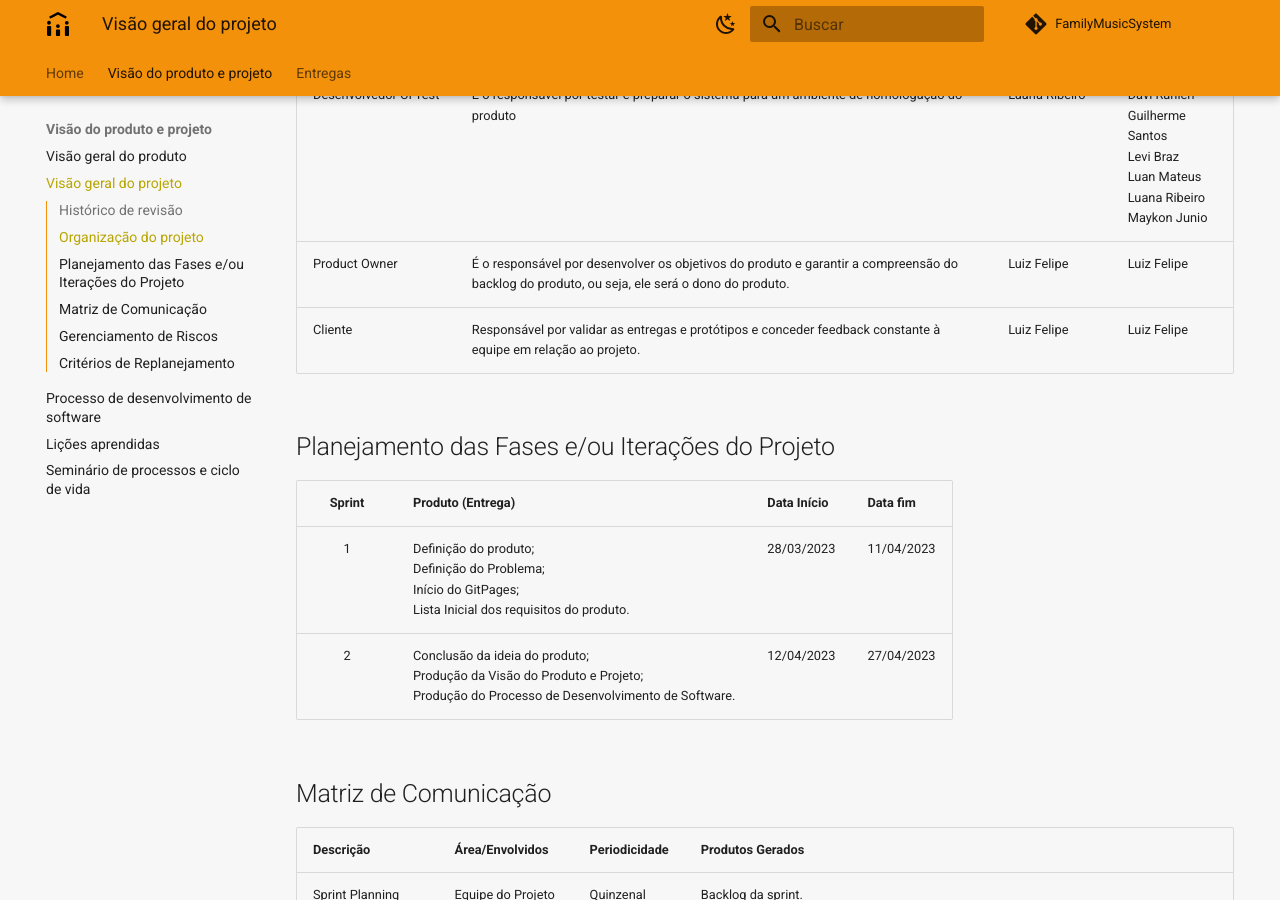
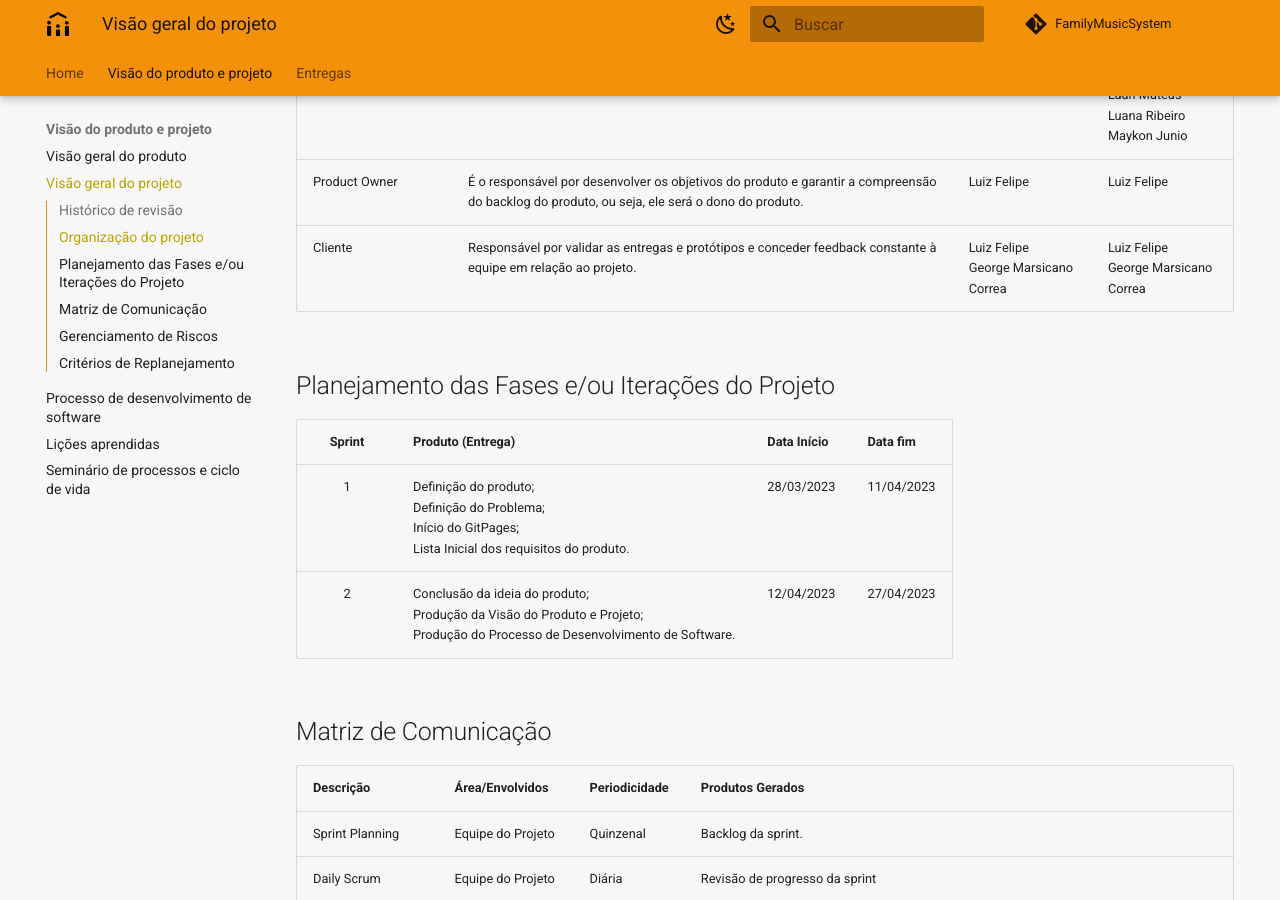
Before and after one commit to mdsreq-fga-unb/2023.1-FamilyMusicSystem, an MkDocs documentation site: the page built from docs/visao-produto-projeto/visao-projeto.md, in a window 1280 px wide and 900 px high, scrolled down 955 px. Built offline with MkDocs 1.6.1 and Material for MkDocs 9.7.7, drawn with Linux system fonts in a browser that asks for light colours; comment, search, counter and statistics services are not loaded; old or Windows-style settings are respelled for this version of MkDocs.

Commit message:
Corrigindo erros relacionados na primeira entrega.

```diff
--- a/docs/visao-produto-projeto/visao-projeto.md
+++ b/docs/visao-produto-projeto/visao-projeto.md
@@ -1,50 +1,50 @@
 ## Histórico de revisão
 
-| Data       | Versão | Descrição                           | Autor(es)     |
-| :----------: | :------: | :-----------------------------------: | :-------------: |
-| 18/04/2023 | 0.1 | Criação e estruturação do documento | Luan Mateus |
+|    Data    | Versão |              Descrição              |  Autor(es)  |
+| :--------: | :----: | :---------------------------------: | :---------: |
+| 18/04/2023 |  0.1   | Criação e estruturação do documento | Luan Mateus |
 
 ## Organização do projeto
 
-| Papel         | Atribuições                                                  | Responsável        | Participantes                                                |
-| ------------- | ------------------------------------------------------------ | ------------------ | ------------------------------------------------------------ |
-| Desenvolvedor Frontend | Responsável por codificar o design do produto e fazer as devidas implementações referentes ao visual da aplicação. Além de montar o protótipo do sistema. | Levi Braz<br> Luan Mateus | Davi Ranieri<br> Guilherme Santos<br> Levi Braz,<br> Luan Mateus<br> Luana Ribeiro<br> Maykon Junio |
-| Desenvolvedor Backend  | Responsável por implementar as funcionalidades e os devidos fluxos que tem a função de controlar a aplicação | Davi Ranieri,<br> Maykon Junio | Davi Ranieri<br> Guilherme Santos<br> Levi Braz<br> Luan Mateus<br> Luana Ribeiro<br> Maykon Junio |
-| Desenvolvedor Master Scrum | Tem a função de assegurar que a metodologia do Scrum esteja ocorrendo de maneira funcional na equipe. | Guilherme Santos | Davi Ranieri<br> Guilherme Santos<br> Levi Braz<br> Luan Mateus<br> Luana Ribeiro<br> Maykon Junio |
-| Desenvolvedor CI Test | É o responsável por testar e preparar o sistema para um ambiente de homologação do produto | Luana Ribeiro | Davi Ranieri<br> Guilherme Santos<br> Levi Braz<br> Luan Mateus<br> Luana Ribeiro<br> Maykon Junio |
-| Product Owner | É o responsável por desenvolver os objetivos do produto e garantir a compreensão do backlog do produto, ou seja, ele será o dono do produto. | Luiz Felipe | Luiz Felipe |
-| Cliente | Responsável por validar as entregas e protótipos e conceder feedback constante à equipe em relação ao projeto. | Luiz Felipe | Luiz Felipe |
+| Papel                      | Atribuições                                                                                                                                               | Responsável                              | Participantes                                                                                       |
+| -------------------------- | --------------------------------------------------------------------------------------------------------------------------------------------------------- | ---------------------------------------- | --------------------------------------------------------------------------------------------------- |
+| Desenvolvedor Frontend     | Responsável por codificar o design do produto e fazer as devidas implementações referentes ao visual da aplicação. Além de montar o protótipo do sistema. | Levi Braz<br> Luan Mateus                | Davi Ranieri<br> Guilherme Santos<br> Levi Braz,<br> Luan Mateus<br> Luana Ribeiro<br> Maykon Junio |
+| Desenvolvedor Backend      | Responsável por implementar as funcionalidades e os devidos fluxos que tem a função de controlar a aplicação                                              | Davi Ranieri,<br> Maykon Junio           | Davi Ranieri<br> Guilherme Santos<br> Levi Braz<br> Luan Mateus<br> Luana Ribeiro<br> Maykon Junio  |
+| Desenvolvedor Master Scrum | Tem a função de assegurar que a metodologia do Scrum esteja ocorrendo de maneira funcional na equipe.                                                     | Guilherme Santos                         | Davi Ranieri<br> Guilherme Santos<br> Levi Braz<br> Luan Mateus<br> Luana Ribeiro<br> Maykon Junio  |
+| Desenvolvedor CI Test      | É o responsável por testar e preparar o sistema para um ambiente de homologação do produto                                                                | Luana Ribeiro                            | Davi Ranieri<br> Guilherme Santos<br> Levi Braz<br> Luan Mateus<br> Luana Ribeiro<br> Maykon Junio  |
+| Product Owner              | É o responsável por desenvolver os objetivos do produto e garantir a compreensão do backlog do produto, ou seja, ele será o dono do produto.              | Luiz Felipe                              | Luiz Felipe                                                                                         |
+| Cliente                    | Responsável por validar as entregas e protótipos e conceder feedback constante à equipe em relação ao projeto.                                            | Luiz Felipe <br> George Marsicano Correa | Luiz Felipe <br> George Marsicano Correa                                                            |
 
 ## Planejamento das Fases e/ou Iterações do Projeto
 
-| Sprint| Produto (Entrega) | Data Início | Data fim |
-| :------:| ---------------- | ----------- | -------- |
-| 1 | Definição do produto;<br>Definição do Problema;<br>Início do GitPages;<br>Lista Inicial dos requisitos do produto. | 28/03/2023 | 11/04/2023 |
-| 2 | Conclusão da ideia do produto;<br>Produção da Visão do Produto e Projeto;<br>Produção do Processo de Desenvolvimento de Software. | 12/04/2023 | 27/04/2023 |
-
+| Sprint | Produto (Entrega)                                                                                                                 | Data Início | Data fim   |
+| :----: | --------------------------------------------------------------------------------------------------------------------------------- | ----------- | ---------- |
+|   1    | Definição do produto;<br>Definição do Problema;<br>Início do GitPages;<br>Lista Inicial dos requisitos do produto.                | 28/03/2023  | 11/04/2023 |
+|   2    | Conclusão da ideia do produto;<br>Produção da Visão do Produto e Projeto;<br>Produção do Processo de Desenvolvimento de Software. | 12/04/2023  | 27/04/2023 |
 
 ## Matriz de Comunicação
 
-| Descrição | Área/Envolvidos | Periodicidade | Produtos Gerados |
-| --------- | --------------- | ------------- | ---------------- |
-| Sprint Planning | Equipe do Projeto | Quinzenal | Backlog da sprint. |
-| Daily Scrum | Equipe do Projeto | Diária | Revisão de progresso da sprint |
-| Sprint Review | Equipe do Projeto | Quinzenal | Revisão dos resultados da sprint atual |
-| Sprint Retrospective | Equipe do Projeto | Quinzenal | Documentação de melhorias e lições aprendidas, prezando sempre pelo feedback |
-| Situação do Projeto | Equipe do Projeto,<br> George Marsicano| Semanal | Comunicação de situação atual do projeto para o professor e atualização da documentação do projeto |
+| Descrição            | Área/Envolvidos                         | Periodicidade | Produtos Gerados                                                                                   |
+| -------------------- | --------------------------------------- | ------------- | -------------------------------------------------------------------------------------------------- |
+| Sprint Planning      | Equipe do Projeto                       | Quinzenal     | Backlog da sprint.                                                                                 |
+| Daily Scrum          | Equipe do Projeto                       | Diária        | Revisão de progresso da sprint                                                                     |
+| Sprint Review        | Equipe do Projeto                       | Quinzenal     | Revisão dos resultados da sprint atual                                                             |
+| Sprint Retrospective | Equipe do Projeto                       | Quinzenal     | Documentação de melhorias e lições aprendidas, prezando sempre pelo feedback                       |
+| Situação do Projeto  | Equipe do Projeto,<br> George Marsicano | Semanal       | Comunicação de situação atual do projeto para o professor e atualização da documentação do projeto |
 
 ## Gerenciamento de Riscos
+
 <p style="text-indent: 50px;text-align: justify;">
 Devido às incertezas e receios que surgem durante um projeto, é importante ceder atenção ao gerenciamento de riscos como forma de prevenir possíveis situações que possam abalar o cenário do time.
 </p>
 
-| Descrição | Causa | Mitigação |
-| --------- | --------------- | ---------------- |
-| Redução da equipe | Trancamento da disciplina ou questões pessoais que possam surgir no decorrer do semestre, levando à redução do time. | Reunião com o cliente para redefinição de alguns requisitos/Aumento na carga horária para desenvolvimento do projeto. |
-| Falta de Comunicação Externa | O cliente pode estar indisponível para a validação constante do projeto, bem como a falta de feedback e dificuldade em marcação de reuniões | Realizar reuniões regulares e com objetivo pré-definido para que as atualizações sejam compartilhadas de forma clara e acessível, além de não consumir tanto tempo do cliente. |
-| Falta de Comunicação Interna | Falta de comunicação entre os membros da equipe, levando a dúvidas e dificuldades para realização do projeto por falta de transparência e clareza | Analisar a situação e marcar uma reunião para repensar na metodologia de comunicação. |
-| Enfermidades | Falta de competência da equipe de desenvolvimento com as ferramentas propostas. | Aumento na carga horária para desenvolvimento do projeto. |
-| Falta de habilidades técnicas | A equipe não se capacitou o suficiente para realização do projeto, causando uma entrega de baixa qualidade | Capacitar a equipe constantemente durante o projeto e acompanhar essa capacitação |
+| Descrição                     | Causa                                                                                                                                             | Mitigação                                                                                                                                                                      |
+| ----------------------------- | ------------------------------------------------------------------------------------------------------------------------------------------------- | ------------------------------------------------------------------------------------------------------------------------------------------------------------------------------ |
+| Redução da equipe             | Trancamento da disciplina ou questões pessoais que possam surgir no decorrer do semestre, levando à redução do time.                              | Reunião com o cliente para redefinição de alguns requisitos/Aumento na carga horária para desenvolvimento do projeto.                                                          |
+| Falta de Comunicação Externa  | O cliente pode estar indisponível para a validação constante do projeto, bem como a falta de feedback e dificuldade em marcação de reuniões       | Realizar reuniões regulares e com objetivo pré-definido para que as atualizações sejam compartilhadas de forma clara e acessível, além de não consumir tanto tempo do cliente. |
+| Falta de Comunicação Interna  | Falta de comunicação entre os membros da equipe, levando a dúvidas e dificuldades para realização do projeto por falta de transparência e clareza | Analisar a situação e marcar uma reunião para repensar na metodologia de comunicação.                                                                                          |
+| Enfermidades                  | Falta de competência da equipe de desenvolvimento com as ferramentas propostas.                                                                   | Aumento na carga horária para desenvolvimento do projeto.                                                                                                                      |
+| Falta de habilidades técnicas | A equipe não se capacitou o suficiente para realização do projeto, causando uma entrega de baixa qualidade                                        | Capacitar a equipe constantemente durante o projeto e acompanhar essa capacitação                                                                                              |
 
 ## Critérios de Replanejamento
 
```
Also changed, not shown: docs/index.md (+4 -0 lines), docs/visao-produto-projeto/processo-de-desenvolvimento-de-software.md (+8 -2 lines), docs/images/logo-200px.png (added), site/images/logo-200px.png (added), site/index.html, site/search/search_index.json, site/sitemap.xml, site/visao-produto-projeto/processo-de-desenvolvimento-de-software/index.html, site/visao-produto-projeto/visao-projeto/index.html, 1 other file.
